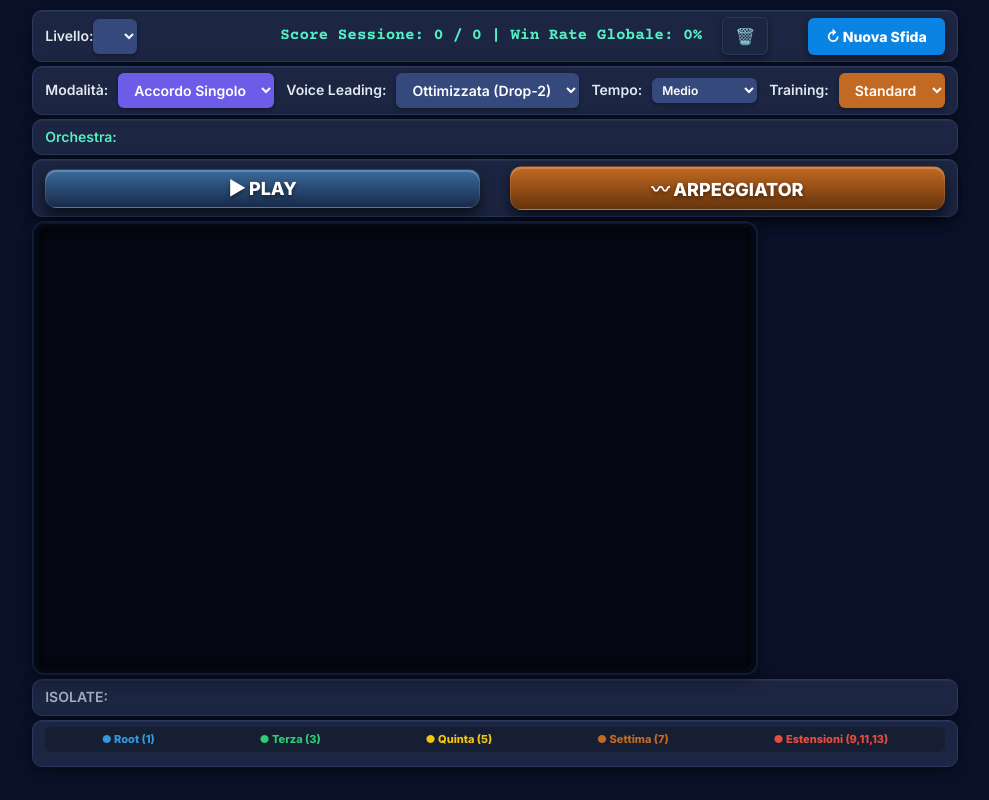
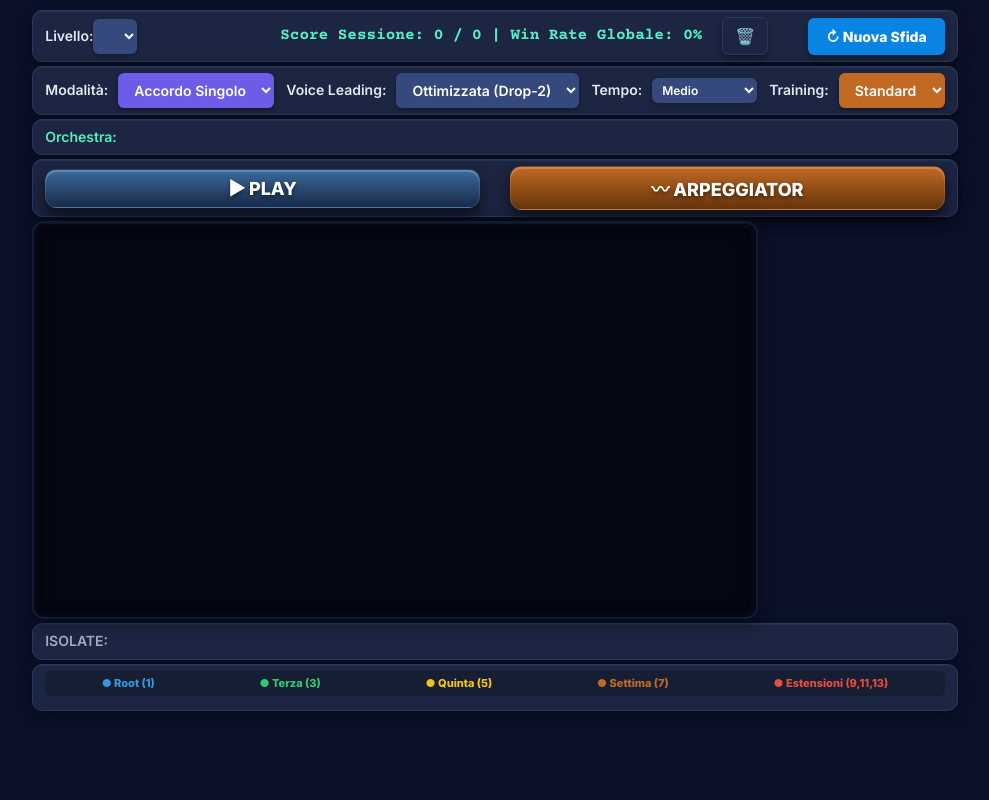
Before and after one commit to Lorenzomeravillia/HarmonyArchitect-Web, a plain HTML site: page WebVersion/index.html in a window 1280 px wide. Shown: the whole page, without its empty margins (145-1134 px from the left). Drawn offline with nearby package versions, Linux system fonts and the light colour scheme; a script that the page names is missing.

Commit message:
Allow organic aspect ratio canvas shrinkage via CSS to resolve viewport cropping on smaller resolutions

```diff
--- a/WebVersion/css/style.css
+++ b/WebVersion/css/style.css
@@ -209,7 +209,10 @@ canvas {
     border-radius: 8px;
     box-shadow: inset 0 0 15px rgba(0,0,0,0.8);
     width: 100%;
-    height: 440px;
+    /* Ridimensionamento CSS fluido che preserva l'Aspect Ratio 600x440 nativo */
+    height: auto;
+    max-height: 48vh;
+    object-fit: contain;
 }
 
 .glow-orb {
```
